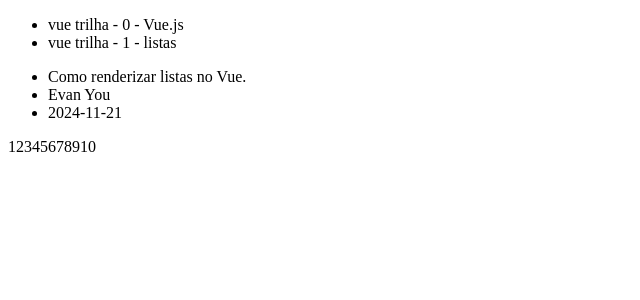
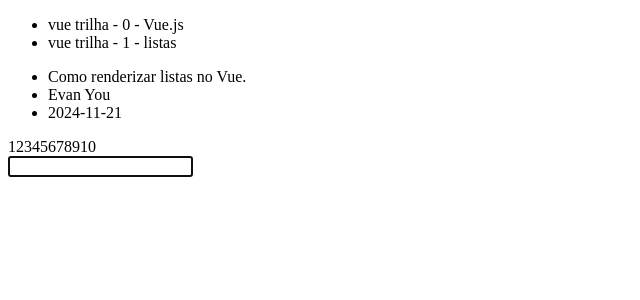
Before and after one commit to kassiakellem/trilha-vue-basico-estudo, a Vue app: page / in a window 1280 px wide. Shown: the top 300 px of the page, without its empty margins (0-640 px from the left). Built offline with nearby package versions, Linux system fonts and the light colour scheme.

Commit message:
Acessando e manipulando o template ref para definir foco no input.

```diff
--- a/src/App.vue
+++ b/src/App.vue
@@ -6,6 +6,7 @@
 import ClassStyle from './components/ClassStyle.vue';
 import Condicional from './components/Condicional.vue';
 import Listas from './components/Listas.vue';
+import Templetes from './components/Templetes.vue';
 
 </script>
 
@@ -20,5 +21,6 @@
     <Condicional/>
      -->
     <Listas/>
+    <Templetes/>
   </main>
 </template>
--- /dev/null
+++ b/src/components/Templetes.vue
@@ -0,0 +1,14 @@
+<script setup>
+import { onMounted, ref } from 'vue';
+const inputRefs = ref(null)
+
+onMounted(()=> {
+    inputRefs.value.focus()
+})
+
+</script>
+<template>
+    <div>
+        <input ref="inputRefs" type="text" />
+    </div>
+</template>
```
